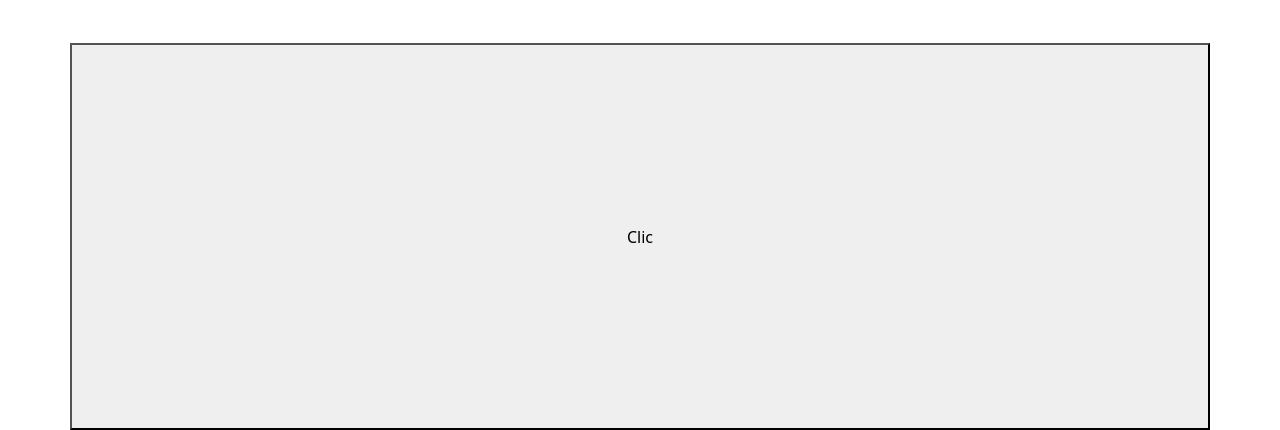
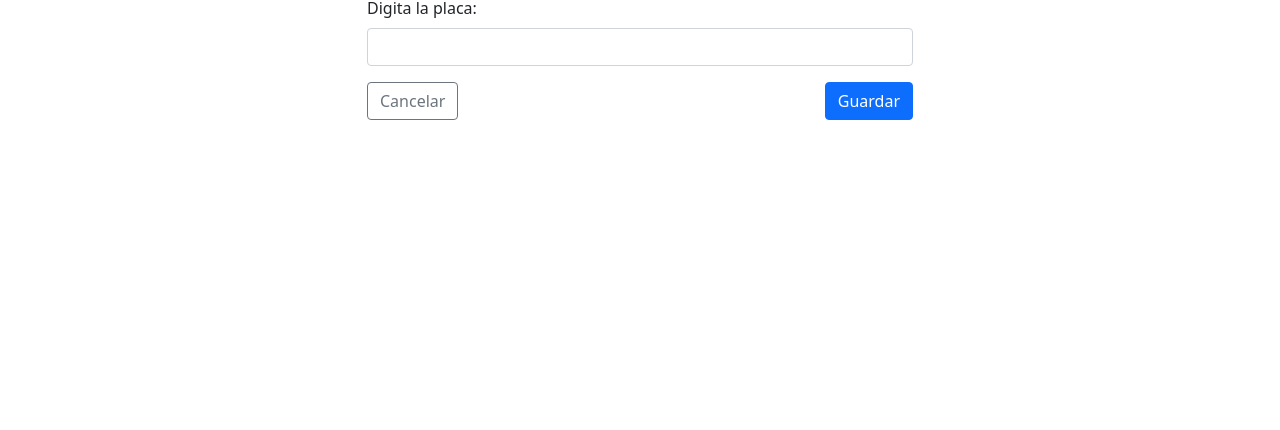
Before and after one commit to JaredPeralta/Parking, a plain HTML site: page index.html in a window 1280 px wide. Shown: the part 370-800 px from the top of the page. Drawn offline with nearby package versions, Linux system fonts and the light colour scheme.

Commit message:
Adding input and buttons

```diff
--- a/index.html
+++ b/index.html
@@ -6,15 +6,28 @@
         <meta name="viewport" content="width=device-width, initial-scale=1.0">
         <title>Sitema de Parqueadero</title>
 
-
         <link href="https://cdn.jsdelivr.net/npm/bootstrap@5.1.1/dist/css/bootstrap.min.css" rel="stylesheet" integrity="sha384-F3w7mX95PdgyTmZZMECAngseQB83DfGTowi0iMjiWaeVhAn4FJkqJByhZMI3AhiU" crossorigin="anonymous">
         <link rel="stylesheet" href="styles.css" />
     </head>
     <body>
         <div class="container h-100">
-            <div class="row h-100 d-flex justify-content-center aling-items-center">
-                <h1 class="text-center">ParkTic</h1>
-                <button>Clic</button>
+            <div class="row h-100 justify-content-center align-items-center">
+
+                <form class="col-6">
+                    <h1 class="text-center">ParkTic</h1>
+                    <div class="mb-3">
+                        <label for="" class="form-label">Digita la placa:</label>
+                        <input
+                            type="email"
+                            class="form-control"
+                            id="exampleInputEmail1"
+                            aria-describedby="emailHelp"
+                        />
+                    </div>
+                    <button type="submit" class="btn btn-outline-secondary">Cancelar</button>
+                    <button type="submit" class="btn btn-primary float-end">Guardar</button>
+                </form>
+
             </div>
         </div>
 
--- a/styles.css
+++ b/styles.css
@@ -1,13 +1,8 @@
-body,
-html{
+body, html{
     height: 100%;
 }
 
 
-
-.titulo-indentado{
-    margin-left: 10%;
-}
 
 .texto-rojo{
     color: red;
```
